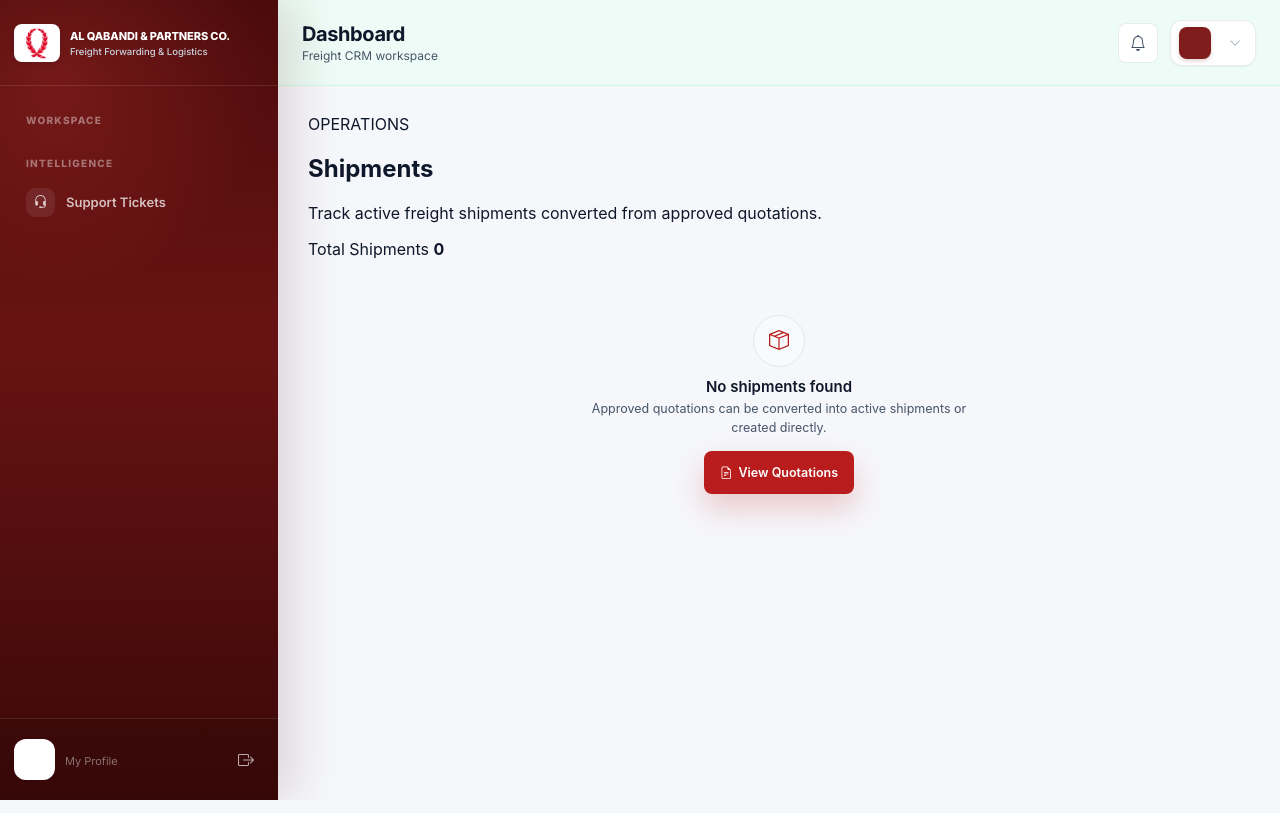
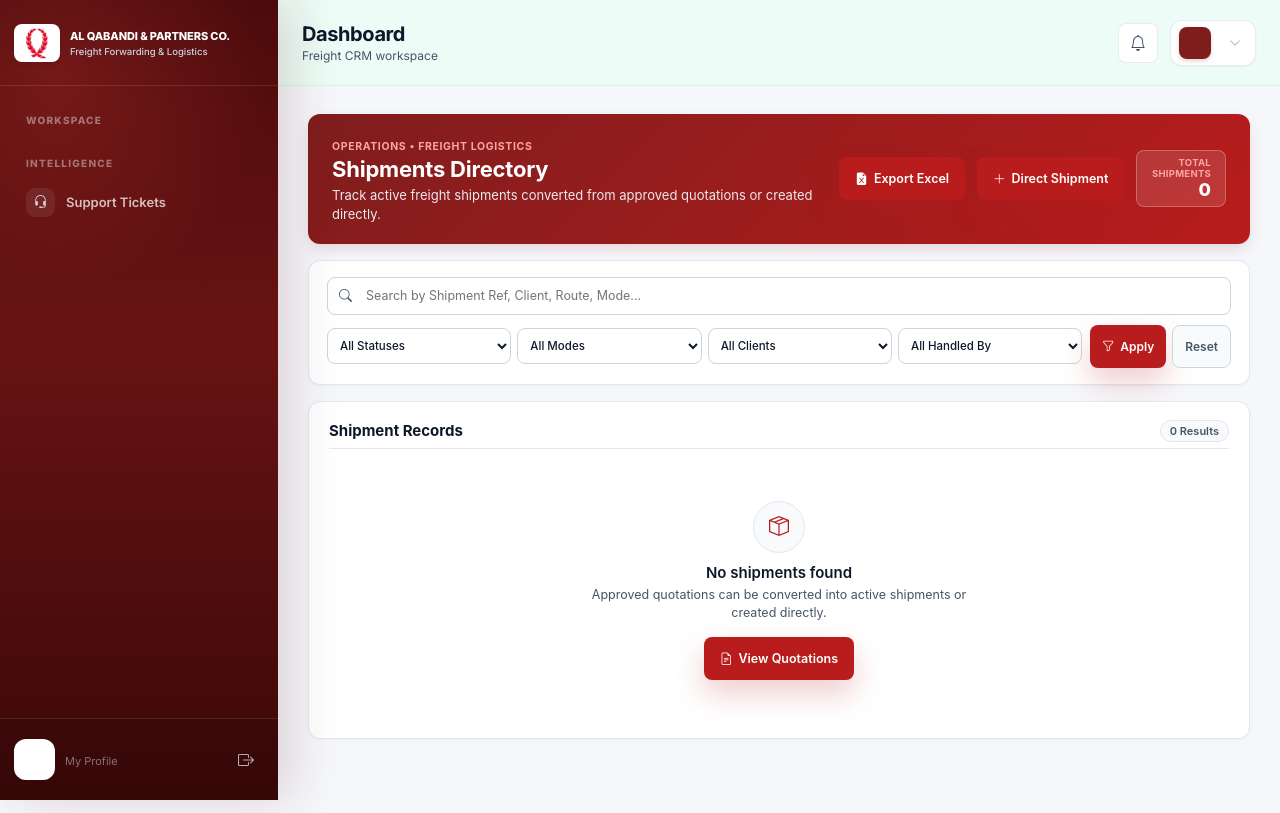
Before and after one commit to sukumar001reddyp-creator/freight-crm, a Python web app: template app/templates/shipments/list.html in a window 1280 px wide. Run offline with Jinja, Linux system fonts and the light colour scheme; the template is opened without the code that fills it, so the values that code supplies are empty; some libraries are stand-ins or nearby versions.

Commit message:
Fix shipments list template and add filtered excel export feature

```diff
--- a/app/templates/shipments/list.html
+++ b/app/templates/shipments/list.html
@@ -12,41 +12,120 @@
          PAGE HEADER
          ========================================== -->
 
-    <div class="shipments-header">
-
-        <div>
-            <span class="header-eyebrow">
-                OPERATIONS
+    <section class="shipment-hero">
+        <div class="shipments-header-copy">
+            <span class="panel-eyebrow">
+                OPERATIONS • FREIGHT LOGISTICS
             </span>
 
-            <h1>Shipments</h1>
+            <h2>Shipments Directory</h2>
 
             <p>
-                Track active freight shipments converted
-                from approved quotations.
+                Track active freight shipments converted from approved quotations or created directly.
             </p>
         </div>
 
-        <div class="shipment-count-box">
+        <div style="display: flex; align-items: center; gap: 12px;">
+            <!-- EXPORT EXCEL BUTTON (Direct Shipment పక్కన, సేమ్ కలర్) -->
+            <a href="{{ url_for('shipments.export_shipments_excel',
+                                search=selected_search,
+                                status=selected_status,
+                                mode=selected_mode,
+                                client_id=selected_client_id,
+                                handled_by_id=selected_handled_by_id) }}"
+               class="btn btn-primary-red">
+                <i class="bi bi-file-earmark-excel-fill"></i> Export Excel
+            </a>
 
-            <span>
-                Total Shipments
-            </span>
+            <!-- DIRECT SHIPMENT BUTTON -->
+            <a href="{{ url_for('shipments.create_direct_shipment') }}" class="btn btn-primary-red">
+                <i class="bi bi-plus-lg"></i> Direct Shipment
+            </a>
 
-            <strong>
-                {{ shipments|length }}
-            </strong>
-
+            <div class="shipment-count-pill-box">
+                <small>Total Shipments</small>
+                <strong>{{ shipments|length }}</strong>
+            </div>
         </div>
-
-    </div>
+    </section>
 
 
     <!-- ==========================================
-         SHIPMENTS CARD
+         SEARCH & FILTERS SECTION
          ========================================== -->
 
-    <div class="shipments-card">
+    <section class="shipment-filter-card">
+        <form method="GET" action="{{ url_for('shipments.shipment_list') }}" class="shipment-filter-form">
+
+            <div class="shipment-search-box-top">
+                <i class="bi bi-search"></i>
+                <input
+                    type="search"
+                    name="search"
+                    id="shipmentSearch"
+                    value="{{ selected_search|default('') }}"
+                    placeholder="Search by Shipment Ref, Client, Route, Mode..."
+                >
+            </div>
+
+            <div class="shipment-filter-bottom-row">
+                <div class="shipment-filter-grid">
+
+                    <!-- Status Filter -->
+                    <select name="status">
+                        <option value="">All Statuses</option>
+                        <option value="active" {% if selected_status == 'active' %}selected{% endif %}>Active</option>
+                        <option value="in_transit" {% if selected_status == 'in_transit' %}selected{% endif %}>In Transit</option>
+                        <option value="delivered" {% if selected_status == 'delivered' %}selected{% endif %}>Delivered</option>
+                        <option value="closed" {% if selected_status == 'closed' %}selected{% endif %}>Closed</option>
+                    </select>
+
+                    <!-- Mode Filter -->
+                    <select name="mode">
+                        <option value="">All Modes</option>
+                        <option value="air_freight" {% if selected_mode == 'air_freight' %}selected{% endif %}>Air Freight</option>
+                        <option value="sea_freight" {% if selected_mode == 'sea_freight' %}selected{% endif %}>Sea Freight</option>
+                        <option value="land_freight" {% if selected_mode == 'land_freight' %}selected{% endif %}>Land Freight</option>
+                    </select>
+
+                    <!-- Client Filter -->
+                    <select name="client_id">
+                        <option value="">All Clients</option>
+                        {% for client in clients_list|default([]) %}
+                        <option value="{{ client.id }}" {% if selected_client_id|string == client.id|string %}selected{% endif %}>{{ client.company_name }}</option>
+                        {% endfor %}
+                    </select>
+
+                    <!-- Handled By Filter -->
+                    <select name="handled_by_id">
+                        <option value="">All Handled By</option>
+                        {% for user in users_list|default([]) %}
+                        <option value="{{ user.id }}" {% if selected_handled_by_id|string == user.id|string %}selected{% endif %}>{{ user.full_name }}</option>
+                        {% endfor %}
+                    </select>
+
+                </div>
+
+                <div class="shipment-filter-actions">
+                    <button type="submit" class="btn btn-primary-red">
+                        <i class="bi bi-funnel"></i> Apply
+                    </button>
+                    <a href="{{ url_for('shipments.shipment_list') }}" class="btn btn-secondary-soft-dark">Reset</a>
+                </div>
+            </div>
+        </form>
+    </section>
+
+
+    <!-- ==========================================
+         SHIPMENTS TABLE CARD
+         ========================================== -->
+
+    <section class="shipments-table-card">
+        <div class="shipments-table-head">
+            <h3 style="margin: 0; font-size: 15px; font-weight: 700; color: var(--surface-dark);">Shipment Records</h3>
+            <span class="record-count-pill">{{ shipments|length }} Results</span>
+        </div>
 
         {% if shipments %}
 
```
